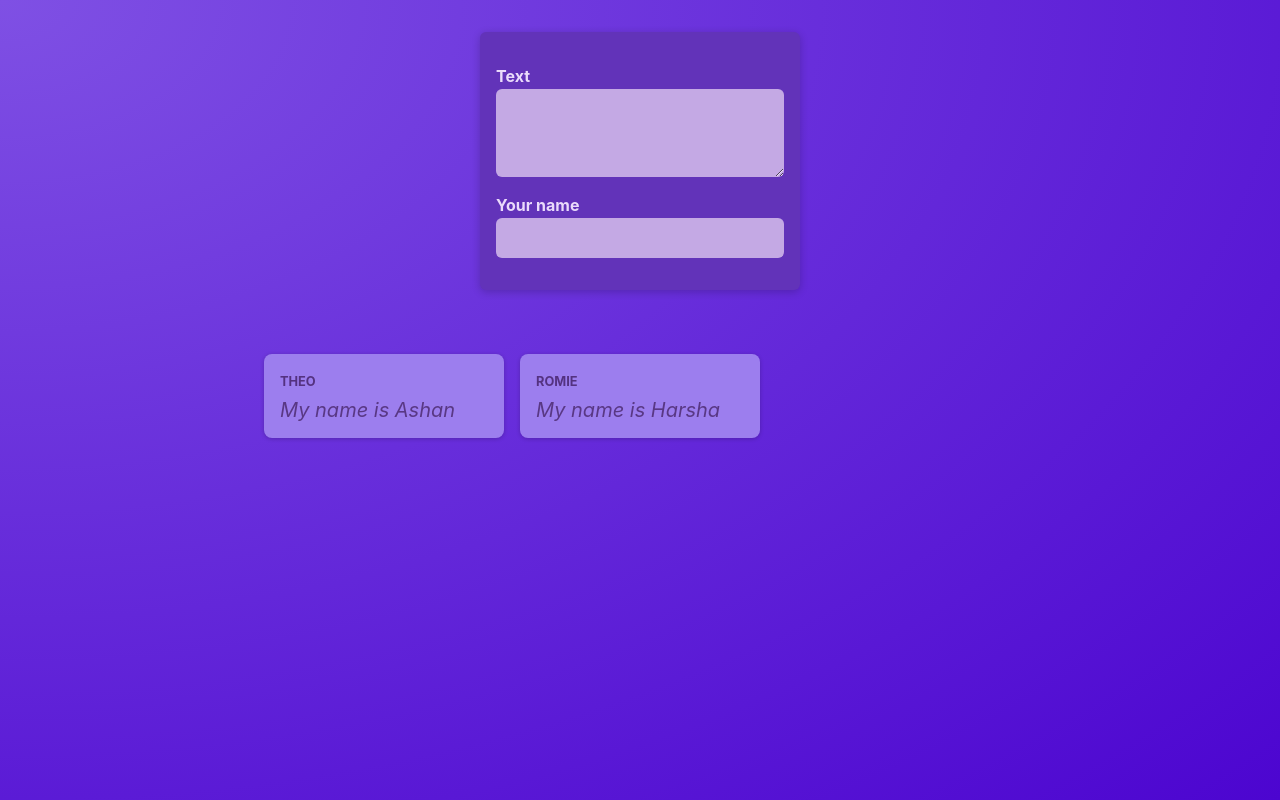
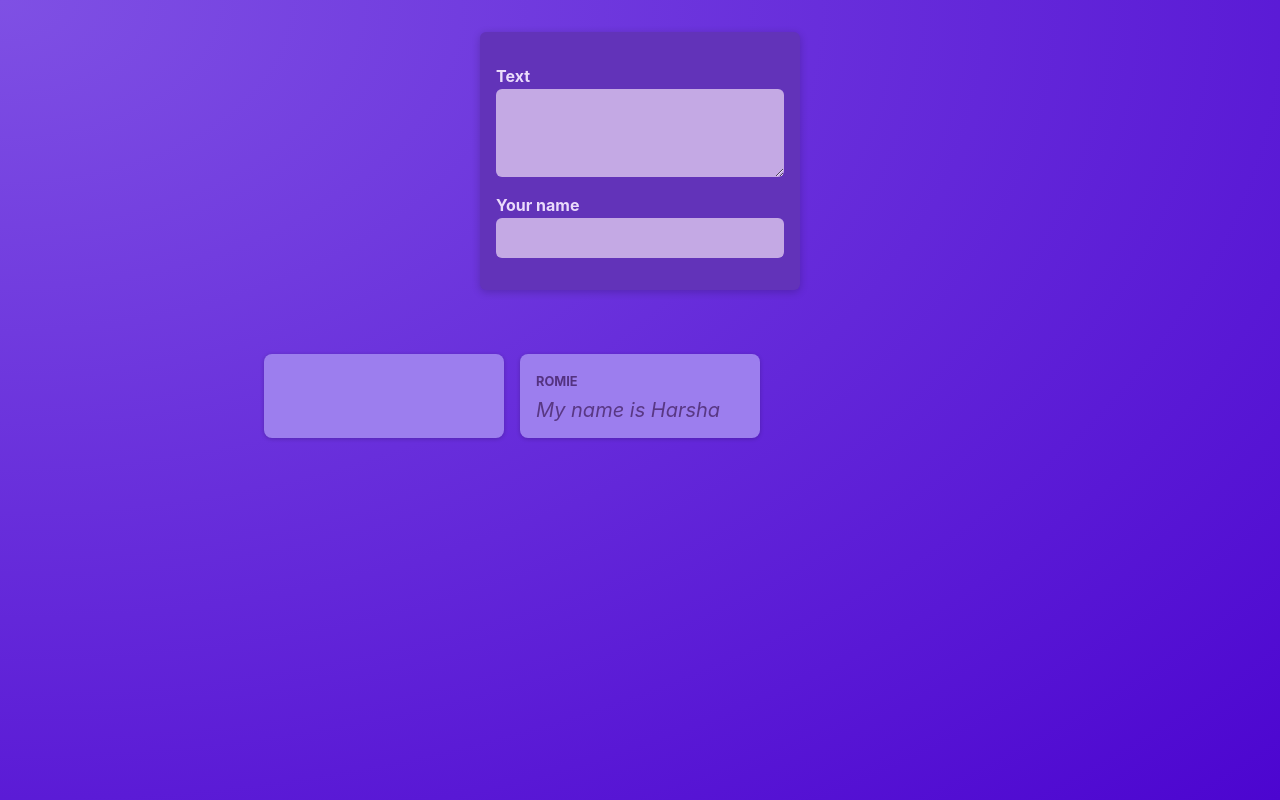
Before and after one commit to ashan24019/React-project, a React (Vite) app: page / in a window 1280 px wide. Built offline with nearby package versions, Linux system fonts and the light colour scheme.

Commit message:
Working with state and Lifting State up

```diff
--- a/src/components/NewPost.jsx
+++ b/src/components/NewPost.jsx
@@ -1,18 +1,16 @@
 import classes from './NewPost.module.css';
 
-function NewPost() {
-    function changeBodyHandler(event) {
-        console.log(event.target.value);
-    }
+function NewPost(props) {
+
   return (
     <form className={classes.form}>
       <p>
         <label htmlFor="body">Text</label>
-        <textarea id="body" required rows={3} onChange={changeBodyHandler}/>
+        <textarea id="body" required rows={3} onChange={props.onBodyChange}/>
       </p>
       <p>
         <label htmlFor="name">Your name</label>
-        <input type="text" id="name" required />
+        <input type="text" id="name" required onChange={props.onAuthorChange} />
       </p>
     </form>
   );
--- a/src/components/PostsList.jsx
+++ b/src/components/PostsList.jsx
@@ -1,13 +1,25 @@
 import Post from "./Post";
 import classes from './PostsList.module.css'
 import NewPost from "./NewPost";
+import { useState } from "react";
 
 function PostsList() {
+    const [enteredBody, setEnteredBody] = useState('');
+    const [enteredAuthor, setEnteredAuthor] = useState('');
+
+    function bodyChangeHandler(event) {
+        setEnteredBody(event.target.value);
+    }
+
+    function authorChangeHandler(event) {
+        setEnteredAuthor(event.target.value);
+    }
+
     return (
         <>
-            <NewPost/>
+            <NewPost onBodyChange={bodyChangeHandler} onAuthorChange={authorChangeHandler}/>
             <ul className={classes.posts}>
-                <Post author="Theo" body="My name is Ashan"/>
+                <Post author={enteredAuthor} body={enteredBody}/>
                 <Post author="Romie" body="My name is Harsha"/>
             </ul>
         </>
```
